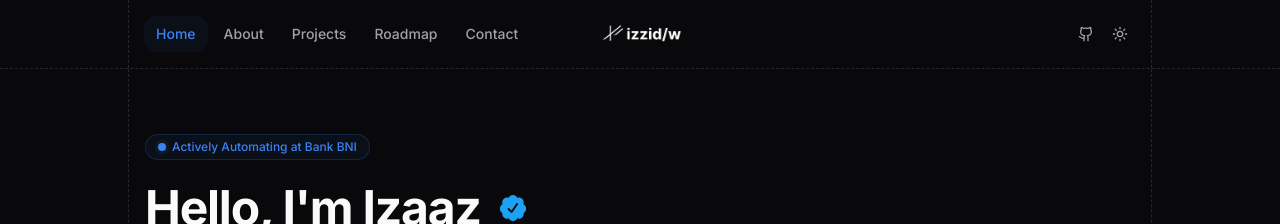
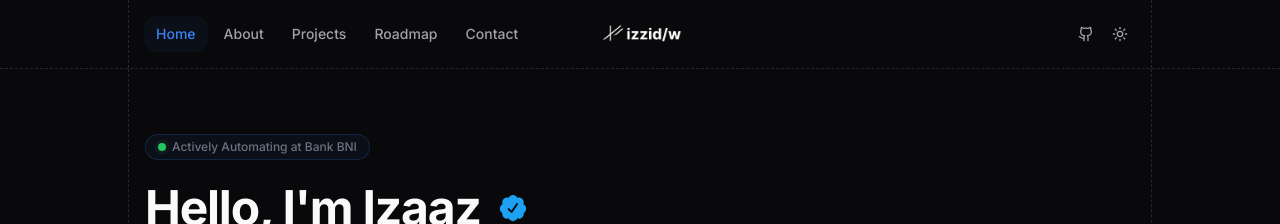
Before and after one commit to izaazwaskito/dashboard-izaaz-ui, a Next.js app: page / in a window 1280 px wide. Shown: the top 224 px of the page. Built offline with nearby package versions, Linux system fonts and the light colour scheme.

Commit message:
Fix Delpoy to Vercel

```diff
--- a/app/page.tsx
+++ b/app/page.tsx
@@ -1,7 +1,7 @@
 "use client";
 
 import * as React from "react";
-import { Code, Search, TestTube2, Code2, ArrowUpRight, Terminal, Shield, CheckCircle } from "lucide-react";
+import { Code, Search, TestTube2, ArrowUpRight, Terminal} from "lucide-react";
 import { motion } from "framer-motion";
 import { useTheme } from "next-themes";
 import { Card, CardHeader, CardTitle, CardContent } from "@/components/ui/card";
@@ -67,10 +67,10 @@ const Home = () => {
           {/* HERO HEADER SECTION */}
           <motion.div className="space-y-6 text-left max-w-3xl" variants={itemVariants}>
             {/* Active Status Badge */}
-            <div className="inline-flex items-center gap-1.5 px-3 py-1 rounded-full text-xs font-medium border border-blue-500/20 bg-blue-500/5 text-blue-500">
+            <div className="inline-flex items-center gap-1.5 px-3 py-1 rounded-full text-xs font-medium border border-blue-500/20 bg-blue-500/5 text-gray-500">
               <span className="relative flex h-2 w-2">
-                <span className="animate-ping absolute inline-flex h-full w-full rounded-full bg-blue-400 opacity-75"></span>
-                <span className="relative inline-flex rounded-full h-2 w-2 bg-blue-500"></span>
+                <span className="animate-ping absolute inline-flex h-full w-full rounded-full bg-green-400 opacity-75"></span>
+                <span className="relative inline-flex rounded-full h-2 w-2 bg-green-500"></span>
               </span>
               Actively Automating at Bank BNI
             </div>
--- a/app/portofolio/contacts/page.tsx
+++ b/app/portofolio/contacts/page.tsx
@@ -3,7 +3,7 @@
 import * as React from "react";
 import { useTheme } from "next-themes";
 import { motion } from "framer-motion";
-import { Card, CardHeader, CardTitle } from "@/components/ui/card";
+import { Card } from "@/components/ui/card";
 import {
   Accordion,
   AccordionContent,
--- a/app/portofolio/projects/page.tsx
+++ b/app/portofolio/projects/page.tsx
@@ -1,10 +1,10 @@
 "use client";
 
 import * as React from "react";
-import { ClipboardList, Terminal, ArrowUpRight, ShieldCheck, Cpu, Layers } from "lucide-react";
+import { ClipboardList, Terminal, ShieldCheck, Cpu } from "lucide-react";
 import { motion } from "framer-motion";
 import { useTheme } from "next-themes";
-import { Card, CardHeader, CardTitle, CardDescription, CardContent } from "@/components/ui/card";
+import { Card, CardHeader, CardTitle, CardContent } from "@/components/ui/card";
 import { MainNav } from "@/components/navigation/MainNav";
 import Head from "next/head";
 
--- a/app/portofolio/roadmap/page.tsx
+++ b/app/portofolio/roadmap/page.tsx
@@ -4,10 +4,10 @@ import * as React from "react";
 import { BookOpen, Terminal, Code2, ShieldCheck, Layers, Cpu, CheckCircle2 } from "lucide-react";
 import { motion } from "framer-motion";
 import { useTheme } from "next-themes";
-import { Card, CardHeader, CardTitle, CardDescription, CardContent } from "@/components/ui/card";
+import { Card } from "@/components/ui/card";
 import { MainNav } from "@/components/navigation/MainNav";
-import { FaNodeJs, FaGitAlt, FaReact } from "react-icons/fa";
-import { SiTailwindcss, SiJavascript, SiTypescript, SiUipath, SiSelenium } from "react-icons/si";
+import { FaNodeJs } from "react-icons/fa";
+import { SiTypescript, SiUipath, SiSelenium } from "react-icons/si";
 import { Button } from "@/components/ui/button";
 import Head from "next/head";
 
```
Also changed, not shown: app/portofolio/about/page.tsx (+2 -7 lines).
